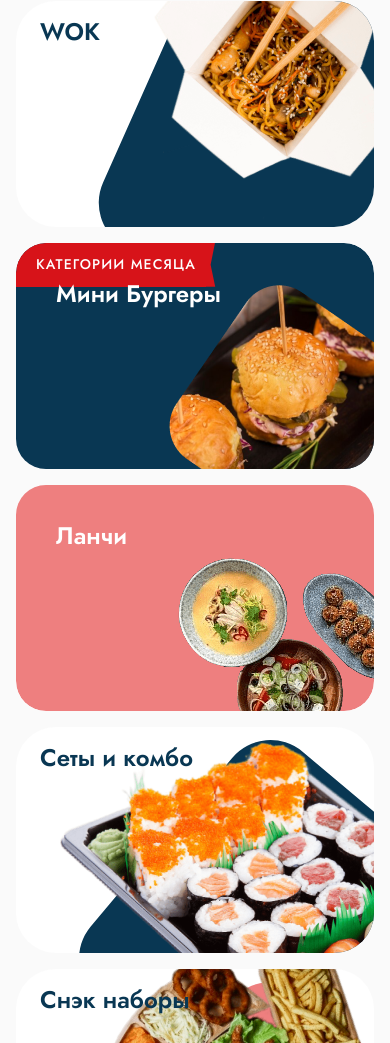
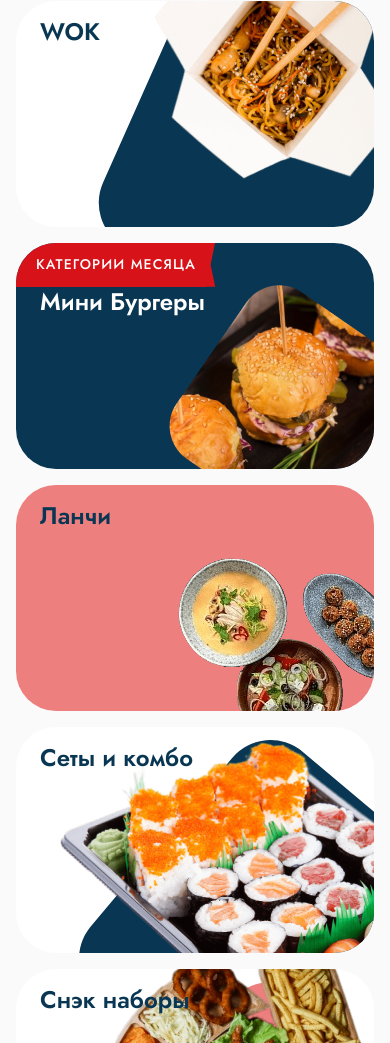
Before and after one commit to tschelovek/mrYO, a plain HTML site: page index.html in a window 390 px wide. Shown: the part 1817-2860 px from the top of the page. Drawn offline with Linux system fonts and the light colour scheme; a script that the page names is missing.

Commit message:
1.2.0 categories__item_4 dep, stickers

```diff
--- a/css/blocks/main.sass
+++ b/css/blocks/main.sass
@@ -117,6 +117,8 @@
     transition: background-color 0.3s ease-in-out, box-shadow 0.3s ease-in-out
     &:hover
       box-shadow: 0px 4px 8px 0px #e0e0e0
+    &_with-sticker .title_h3
+      margin-top: 28px
     &__sticker
       padding: 12px 10px 12px 20px
       position: absolute
@@ -163,7 +165,9 @@
         transition: background-color 0.3s ease-in-out
         overflow: hidden
         &_blue
-            background-color: $darkBlue
+          background-color: $darkBlue
+          .categories__item__link .title_h3
+            color: white
         &_pink
           background-color: $pink
           &:hover
@@ -230,6 +234,8 @@
     &_4
       grid-column: 8 / 13
       grid-row: 1 / span 2
+      &_1, &_2
+        grid-column: 8 / span end
     &_5
       grid-column: 1 / span 6
       .categories__item__inner
--- a/css/responsive.sass
+++ b/css/responsive.sass
@@ -131,6 +131,8 @@
       &_4
         grid-column: 1 / span 6
         grid-row: 3 / span 2
+        &_1, &_2
+          grid-column: 1 / span 6
       &_5
         grid-column: 5/span end
       &_6
@@ -201,7 +203,7 @@
       grid-template-rows: repeat(11, 226px)
     &__item
       padding: 28px 32px
-      &_4
+      &_4, &_4_1, &_4_2
         grid-column: 1 / span end
       &_5
         grid-column: 1/span end
--- a/index.html
+++ b/index.html
@@ -7,7 +7,7 @@
   <link rel="apple-touch-icon" href="./apple-touch-icon.png">
   <meta name="theme-color" content="#E6E8EC">
   <title>Title</title>
-  <link rel="stylesheet" href="./css/style.min.css">
+  <link rel="stylesheet" href="./css/style.css">
   <!--  <link rel="stylesheet"-->
   <!--    href="https://cdn.jsdelivr.net/npm/swiper@9/swiper-bundle.min.css"-->
   <!--  />-->
@@ -319,9 +319,8 @@
             </a>
           </div>
 
-          <div class="categories__item categories__item_4 categories__item_double-block">
-
-            <div class="categories__item__link__wrapper categories__item__link__wrapper_blue">
+          <div class="categories__item categories__item_4_1 categories__item__link__wrapper_blue categories__item_with-sticker">
+<!--            <div class="categories__item__link__wrapper categories__item__link__wrapper_blue">-->
               <a href="#" class="categories__item__link">
                 <h3 class="title_h3">Мини Бургеры</h3>
                 <img srcset="./images/cart4.png"
@@ -332,9 +331,10 @@
                 >
               </a>
               <div class="categories__item__sticker">категории месяца</div>
+<!--            </div>-->
           </div>
 
-            <div class="categories__item__link__wrapper categories__item__link__wrapper_pink">
+          <div class="categories__item categories__item_4_2 categories__item_blue categories__item__link__wrapper_pink">
             <a href="#" class="categories__item__link">
               <h3 class="title_h3">Ланчи</h3>
               <img srcset="./images/cart5.png"
@@ -344,8 +344,6 @@
                    class="categories__image"
               >
             </a>
-            </div>
-
           </div>
 
           <div class="categories__item categories__item_5 categories__item_blue">
```
Also changed, not shown: css/style.css, 1 other file. Lines whose indentation alone changed are shown as unchanged.
